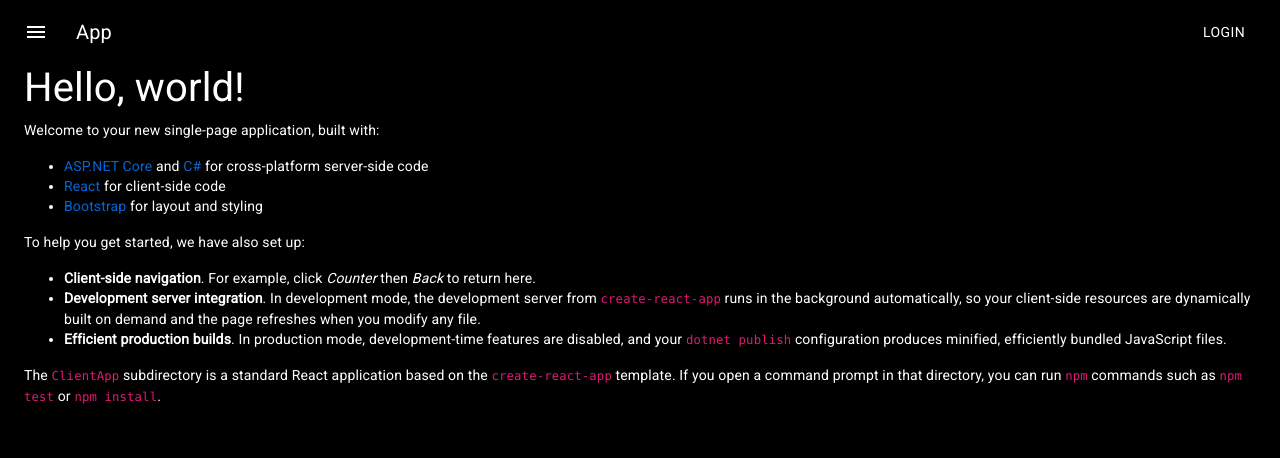
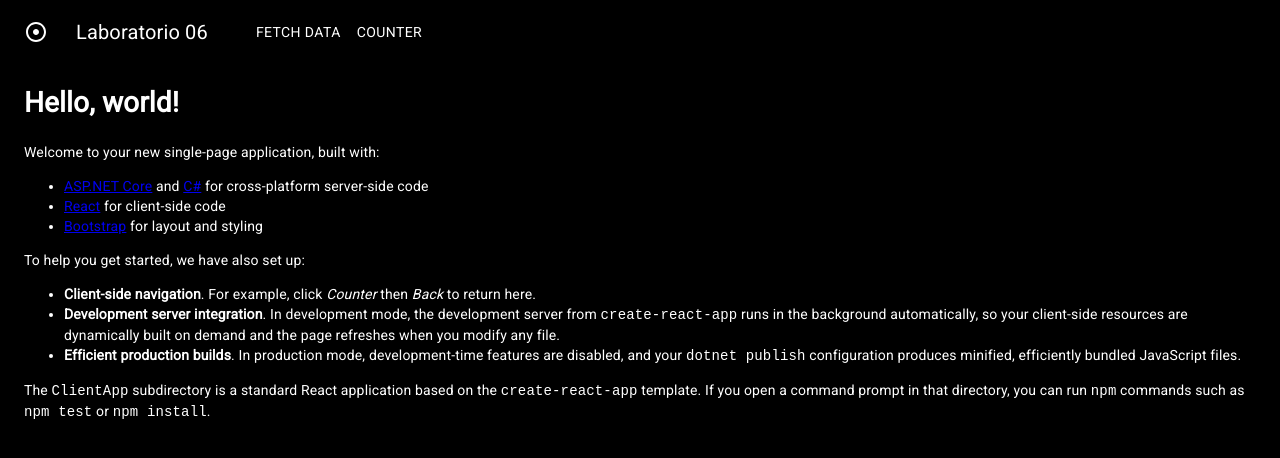
Before and after one commit to Mikhael1729/react-aspnet-core-app, a React (Create React App) app in the folder ClientApp/: page / in a window 1280 px wide. Shown: the top 458 px of the page. Built offline with nearby package versions, Linux system fonts and the light colour scheme.

Commit message:
Use dark theme and create links for screens in the app

```diff
--- a/ClientApp/src/components/NavMenu.tsx
+++ /dev/null
@@ -1,44 +0,0 @@
-import React, { Component, useState } from 'react';
-import { createStyles, makeStyles, Theme } from "@material-ui/core/styles";
-import { AppBar, Toolbar, Typography, Button, IconButton } from "@material-ui/core";
-import { Menu as MenuIcon } from "@material-ui/icons";
-import { Link } from 'react-router-dom';
-
-const useStyles = makeStyles((theme: Theme) =>
-  createStyles({
-    root: {
-      flexGrow: 1,
-    },
-    menuButton: {
-      marginRight: theme.spacing(2),
-    },
-    title: {
-      flexGrow: 1,
-    },
-  }),
-);
-
-export function NavMenu() {
-  const classes = useStyles();
-
-  return (
-    <header>
-      <AppBar position="static" elevation={0} color="transparent">
-        <Toolbar>
-          <IconButton
-            edge="start"
-            className={classes.menuButton}
-            color="inherit"
-            aria-label="menu"
-          >
-            <MenuIcon />
-          </IconButton>
-          <Typography variant="h6" className={classes.title}>
-            App
-          </Typography>
-          <Button color="inherit">Login</Button>
-        </Toolbar>
-      </AppBar>
-    </header>
-  );
-}
--- a/ClientApp/src/custom.css
+++ /dev/null
@@ -1,14 +0,0 @@
-/* Provide sufficient contrast against white background */
-a {
-  color: #0366d6;
-}
-
-code {
-  color: #E01A76;
-}
-
-.btn-primary {
-  color: #fff;
-  background-color: #1b6ec2;
-  border-color: #1861ac;
-}
--- a/ClientApp/src/index.tsx
+++ b/ClientApp/src/index.tsx
@@ -1,11 +1,11 @@
-import 'bootstrap/dist/css/bootstrap.css';
 import React from 'react';
 import ReactDOM from 'react-dom';
 import { BrowserRouter } from 'react-router-dom';
-import App from './App';
+import App from './screens/app/App';
 import registerServiceWorker from './registerServiceWorker';
 import { createMuiTheme } from "@material-ui/core/styles";
 import { ThemeProvider } from "@material-ui/styles";
+import { lightBlue } from "@material-ui/core/colors"
 import 'fontsource-roboto';
 
 const baseUrl = document.getElementsByTagName('base')[0].getAttribute('href');
@@ -16,6 +16,9 @@ const theme = createMuiTheme({
     type: 'dark',
     background: {
       default: "#000000"
+    },
+    primary: {
+      main: lightBlue[300]
     }
   }
 })
--- a/ClientApp/src/components/Layout.tsx
+++ b/ClientApp/src/layout/Layout.tsx
@@ -1,6 +1,6 @@
 import React, { Component } from 'react';
 import { NavMenu } from './NavMenu';
-import { CssBaseline, Typography, Container, Button } from "@material-ui/core"
+import { CssBaseline, Container } from "@material-ui/core"
 
 interface ILayoutProps {
   children: any;
--- /dev/null
+++ b/ClientApp/src/layout/NavMenu.tsx
@@ -0,0 +1,65 @@
+import React, { Component, useState } from 'react';
+import { createStyles, makeStyles, Theme } from "@material-ui/core/styles";
+import { AppBar, Toolbar, Typography, Button, IconButton, Link } from "@material-ui/core";
+import { Menu as MenuIcon, Adjust as AdjustIcon } from "@material-ui/icons";
+import { Link as RouterLink, LinkProps as RouterLinkProps } from 'react-router-dom';
+import { grey } from "@material-ui/core/colors"
+
+const useStyles = makeStyles((theme: Theme) =>
+  createStyles({
+    root: {
+      flexGrow: 1,
+    },
+    menuButton: {
+      marginRight: theme.spacing(2),
+    },
+    title: {
+      marginRight: "2em",
+    },
+    pagesButtons: {
+      flexGrow: 1,
+    },
+    links: {
+      textDecoration: "none",
+    },
+    buttons: {
+      "&:hover": {
+        backgroundColor: grey[800],
+      },
+    },
+  })
+);
+
+export function NavMenu() {
+  const classes = useStyles();
+
+  return (
+    <header>
+      <AppBar position="static" elevation={0} color="transparent">
+        <Toolbar>
+          <IconButton
+            edge="start"
+            className={classes.menuButton}
+            color="inherit"
+            aria-label="menu"
+          >
+            <AdjustIcon />
+          </IconButton>
+          <Typography variant="h6" className={classes.title}>
+            Laboratorio 06
+          </Typography>
+
+          <div className={classes.pagesButtons}>
+            <Link component={RouterLink} to="/fetch-data" underline="none">
+              <Button color="default">Fetch Data</Button>
+            </Link>
+
+            <Link component={RouterLink} to="/counter" underline="none">
+              <Button color="default">Counter</Button>
+            </Link>
+          </div>
+        </Toolbar>
+      </AppBar>
+    </header>
+  );
+}
```
Also changed, not shown: ClientApp/src/screens/app/App.tsx (renamed from ClientApp/src/App.tsx, +4 -6 lines), ClientApp/src/layout/NavMenu.css (renamed from ClientApp/src/components/NavMenu.css), ClientApp/src/screens/counter/Counter.tsx (renamed from ClientApp/src/components/Counter.tsx), ClientApp/src/screens/fetch-data/FetchData.tsx (renamed from ClientApp/src/components/FetchData.tsx), ClientApp/src/screens/home/Home.tsx (renamed from ClientApp/src/components/Home.tsx), 1 other file (tests, documents, lock files or other folders).
